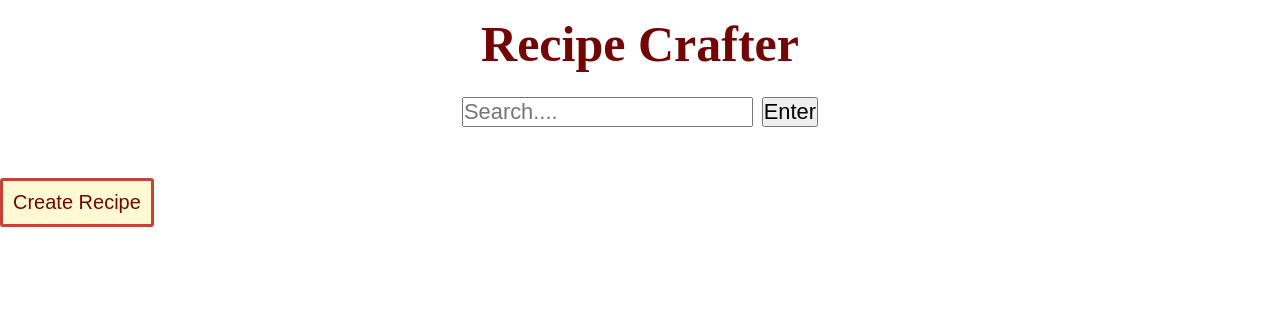
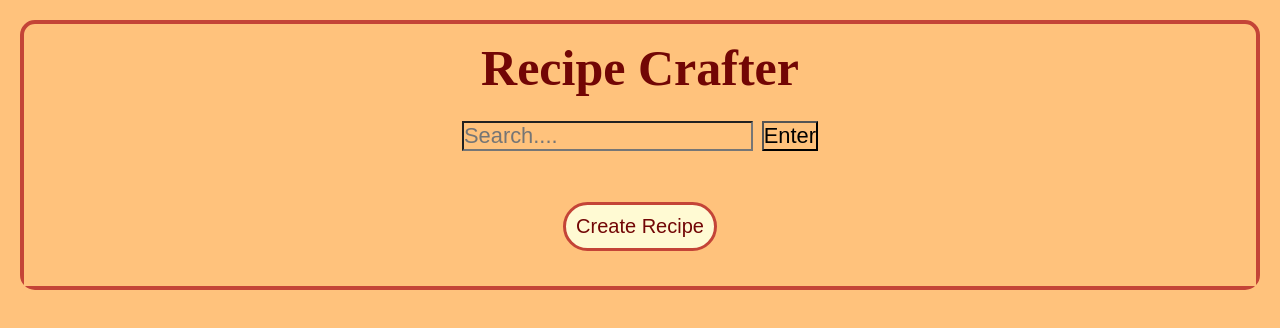
Before and after one commit to staten-island-tech/create-task-dashcaj, a website built with Vite: page recipe/index.html in a window 1280 px wide. Built offline with nearby package versions, Linux system fonts and the light colour scheme.

Commit message:
wrgwrgwgwrg

```diff
--- a/recipe/css/style.css
+++ b/recipe/css/style.css
@@ -3,12 +3,14 @@ html, body, *{
     padding: 0;
     box-sizing: border-box;
     font-size: 62.5%;
+    background-color: var(--fourlight);
 }
 
 :root{
     --primarylight: #fffad3;
     --secondarylight: #c44437;
     --tertiarylight: #eeab14;
+    --fourlight: #ffc27c;
     --fontlight: #720605;
   }
 
@@ -27,7 +29,7 @@ html, body, *{
 
 .createrec{
     border: 3px solid var(--secondarylight);
-    border-radius: 3px;
+    border-radius: 3rem;
     margin: 3.5rem auto;
     font-size: 2rem;
     text-align: center;
@@ -35,3 +37,14 @@ html, body, *{
     background-color: var(--primarylight);
     color: var(--fontlight);
 }
+
+.header{
+  background-color: var(--fourlight);
+  border: 4px solid var(--secondarylight);
+  margin: 2rem;
+  border-radius: 1.5rem;
+}
+
+.create{
+  text-align: center;
+}
--- a/recipe/index.html
+++ b/recipe/index.html
@@ -7,6 +7,7 @@
     <title>Recipe</title>
   </head>
   <body>
+    <div class="header">
       <h1 class="title">Recipe Crafter</h1>
 
       <form action="" class="user">
@@ -17,6 +18,13 @@
       <form action="" class="create">
         <button class="createrec">Create Recipe</button>
       </form>
+    </div>
+
+
+
+
+
+
 
     <div class="userinputs">
 
```
Lines whose indentation alone changed are shown as unchanged.
